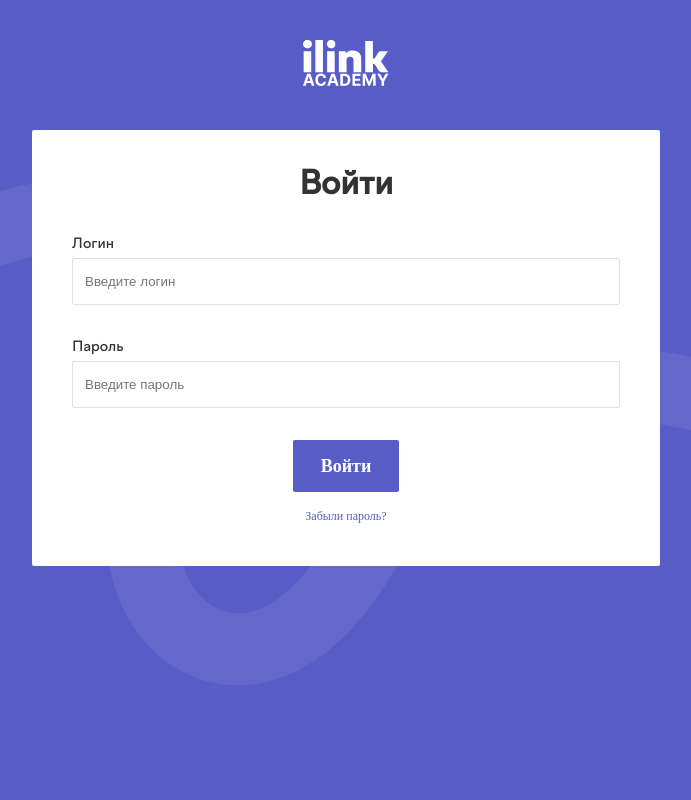
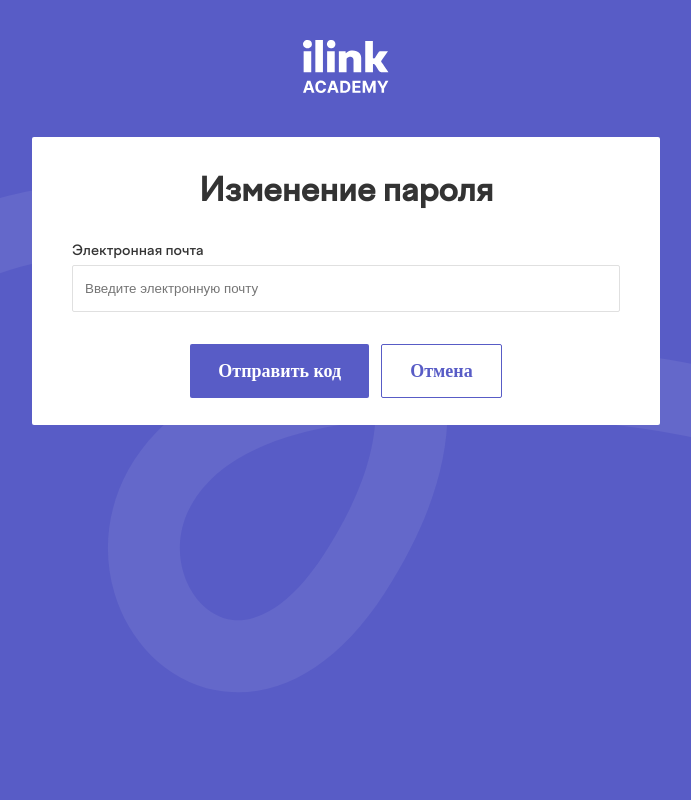
Before and after one commit to Lenarqa/hello-valiev, a React (Create React App) app: page / in a window 1280 px wide. Shown: the top 800 px of the page, without its empty margins (294-985 px from the left). Built offline with nearby package versions, Linux system fonts and the light colour scheme; a web font is replaced by a local one.

Commit message:
rename BlueButton, add ChangePasswordModal

```diff
--- a/src/components/UI/BlueButton/BlueButton.tsx
+++ /dev/null
@@ -1,7 +0,0 @@
-import React from 'react';
-import style from './BlueButton.module.css';
-
-const BlueButton:React.FC = (props) => {
-    return <button className={style.button}>{props.children}</button>
-}
-export default BlueButton;
--- /dev/null
+++ b/src/components/UI/Button/Button.tsx
@@ -0,0 +1,7 @@
+import React from 'react';
+import style from './Button.module.css';
+
+const Button:React.FC = (props) => {
+    return <button className={style.button}>{props.children}</button>
+}
+export default Button;
--- a/src/components/authContent/AuthContent.tsx
+++ b/src/components/authContent/AuthContent.tsx
@@ -2,12 +2,16 @@ import React from "react";
 import style from "./AuthContent.module.css";
 import AuthModal from "../modal/authModal/AuthModal";
 import bg from "../../assets/img/bgAuth.svg";
+import PasswordRecoveryModal from "../modal/passwordRecoveryModal/PasswordRecoveryModal";
+import ChangePasswordModal from "../modal/changePasswordModal/ChangePasswordModal";
 
 
 const AuthContent: React.FC = () => {
   return (
     <div className={style.content}>
-      <AuthModal />
+      {/* <AuthModal /> */}
+      {/* <PasswordRecoveryModal /> */}
+      <ChangePasswordModal />
       <img className={style.bgImg} src={bg} />
     </div>
   );
--- a/src/components/header/HeaderAuth.tsx
+++ b/src/components/header/HeaderAuth.tsx
@@ -1,7 +1,7 @@
 import React from "react";
 import styled from "styled-components";
-import ILinkLogo from "../../assets/img/iLink.svg";
-import AcademyLogo from "../../assets/img/academy.svg";
+import { ReactComponent as ILinkLogo } from "../../assets/img/iLink.svg";
+import { ReactComponent as AcademyLogo } from "../../assets/img/academy.svg";
 
 const StyledHeader = styled.header`
   display: flex;
@@ -16,14 +16,12 @@ const LogoWrapper = styled.div`
   flex-direction: column;
 `;
 
-const Logo = styled.img``;
-
 const HeaderAuth: React.FC = () => {
   return (
     <StyledHeader>
       <LogoWrapper>
-        <Logo src={ILinkLogo} alt="ILink-logo" />
-        <Logo src={AcademyLogo} alt="Academy-logo" />
+        <ILinkLogo style={{marginBottom: 7}}/>
+        <AcademyLogo/>
       </LogoWrapper>
     </StyledHeader>
   );
--- a/src/components/modal/authModal/AuthModal.tsx
+++ b/src/components/modal/authModal/AuthModal.tsx
@@ -1,7 +1,6 @@
 import React from "react";
 import style from "./AuthModal.module.css";
-import styled from "styled-components";
-import BlueButton from "../../UI/BlueButton/BlueButton";
+import BlueButton from "../../UI/Button/Button";
 
 const AuthModal: React.FC = () => {
   return (
--- /dev/null
+++ b/src/components/modal/changePasswordModal/ChangePasswordModal.module.css
@@ -0,0 +1,57 @@
+.form {
+  font-family: "Factor A";
+  color: #333333;
+  display: flex;
+  justify-content: flex-start;
+  align-items: center;
+  flex-direction: column;
+  width: 628px;
+  height: 288px;
+  border-radius: 2px;
+  background-color: #fff;
+  padding: 40px 40px 24px 40px;
+  margin-bottom: 444px;
+}
+
+.form h2 {
+  font-weight: 700;
+  font-size: 32px;
+  line-height: 32px;
+  margin-bottom: 32px;
+}
+
+.formItem {
+  display: flex;
+  flex-direction: column;
+  align-items: start;
+  width: 100%;
+  margin-bottom: 32px;
+}
+
+.formItem label {
+  margin-bottom: 4px;
+  font-weight: 500;
+  font-size: 14px;
+  line-height: 20px;
+}
+
+.formItem input {
+  padding: 15px 12px;
+  border: 1px solid #e0e0e0;
+  border-radius: 2px;
+  width: 100%;
+}
+
+.actions {
+  display: flex;
+}
+
+.actions button:first-child {
+  margin-right: 12px;
+}
+
+.actions button:last-child {
+  color: #585cc6;
+  background-color: #fff;
+  border: 1px solid #585cc6;
+}
--- /dev/null
+++ b/src/components/modal/changePasswordModal/ChangePasswordModal.tsx
@@ -0,0 +1,24 @@
+import React from "react";
+import style from "./ChangePasswordModal.module.css";
+import Button from "../../UI/Button/Button";
+
+
+const ChangePasswordModal: React.FC = () => {
+  return (
+    <form className={style.form}>
+      <div>
+        <h2>Изменение пароля</h2>
+      </div>
+      <div className={style.formItem}>
+        <label htmlFor="">Электронная почта</label>
+        <input type="text" placeholder="Введите электронную почту" />
+      </div>
+      <div className={style.actions}>
+        <Button>Отправить код</Button>
+        <Button>Отмена</Button>
+      </div>
+    </form>
+  );
+};
+
+export default ChangePasswordModal;
--- /dev/null
+++ b/src/components/modal/passwordRecoveryModal/PasswordRecoveryModal.module.css
@@ -0,0 +1,57 @@
+.form {
+  font-family: "Factor A";
+  color: #333333;
+  display: flex;
+  justify-content: flex-start;
+  align-items: center;
+  flex-direction: column;
+  width: 628px;
+  height: 288px;
+  border-radius: 2px;
+  background-color: #fff;
+  padding: 40px 40px 24px 40px;
+  margin-bottom: 444px;
+}
+
+.form h2 {
+  font-weight: 700;
+  font-size: 32px;
+  line-height: 32px;
+  margin-bottom: 32px;
+}
+
+.formItem {
+  display: flex;
+  flex-direction: column;
+  align-items: start;
+  width: 100%;
+  margin-bottom: 32px;
+}
+
+.formItem label {
+  margin-bottom: 4px;
+  font-weight: 500;
+  font-size: 14px;
+  line-height: 20px;
+}
+
+.formItem input {
+  padding: 15px 12px;
+  border: 1px solid #e0e0e0;
+  border-radius: 2px;
+  width: 100%;
+}
+
+.actions {
+    display: flex;
+}
+
+.actions button:first-child {
+    margin-right: 12px;
+}
+
+.actions button:last-child {
+    color: #585CC6;
+    background-color: #fff;
+    border: 1px solid #585CC6;
+}
--- /dev/null
+++ b/src/components/modal/passwordRecoveryModal/PasswordRecoveryModal.tsx
@@ -0,0 +1,23 @@
+import React from "react";
+import style from "./PasswordRecoveryModal.module.css";
+import BlueButton from "../../UI/Button/Button";
+
+const PasswordRecoveryModal: React.FC = () => {
+  return (
+    <form className={style.form}>
+      <div>
+        <h2>Сброс пароля</h2>
+      </div>
+      <div className={style.formItem}>
+        <label htmlFor="">Электронная почта</label>
+        <input type="text" placeholder="Введите электронную почту" />
+      </div>
+      <div className={style.actions}>
+        <BlueButton>Отправить код</BlueButton>
+        <BlueButton>Отмена</BlueButton>
+      </div>
+    </form>
+  );
+};
+
+export default PasswordRecoveryModal;
```
Also changed, not shown: src/components/UI/Button/Button.module.css (renamed from src/components/UI/BlueButton/BlueButton.module.css).
